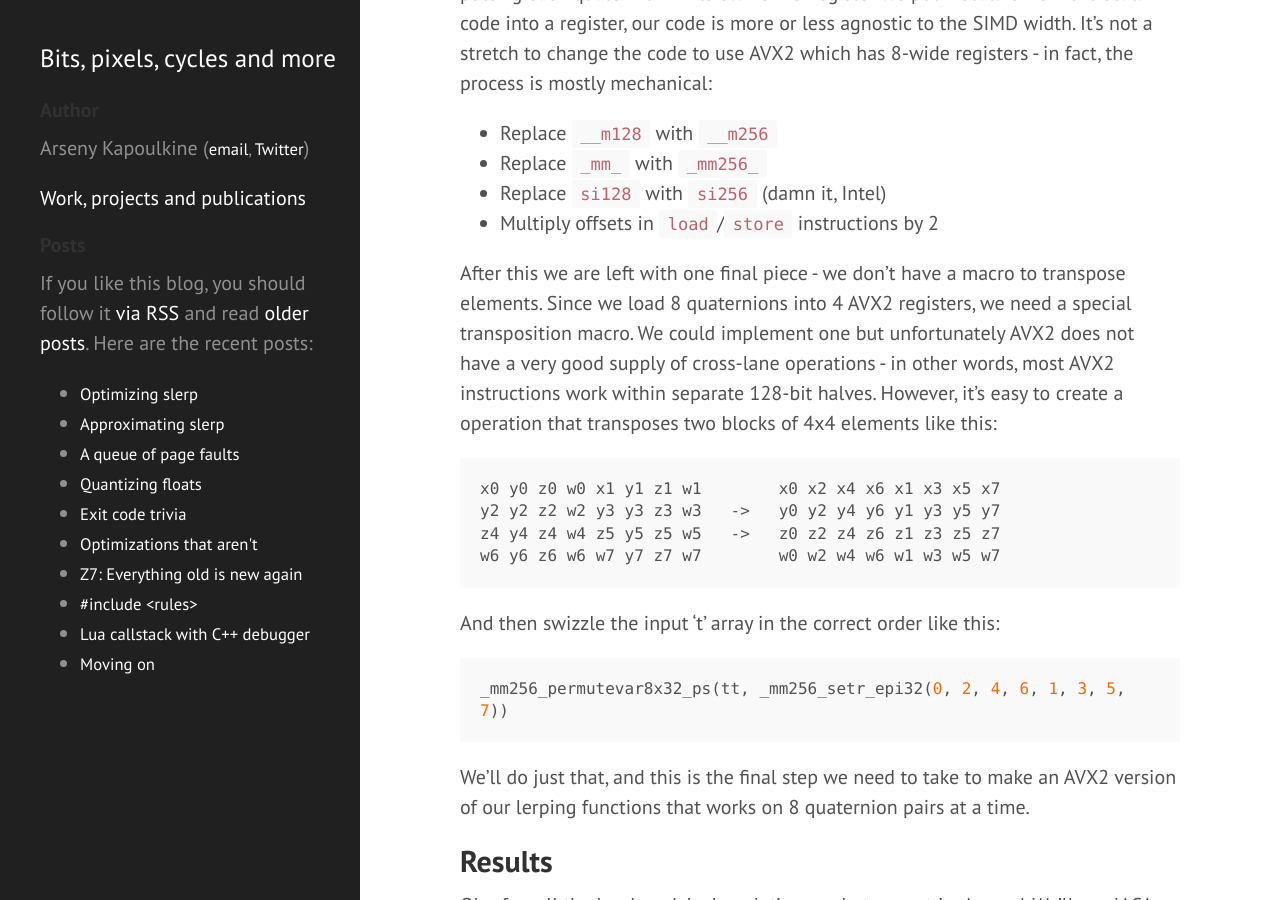
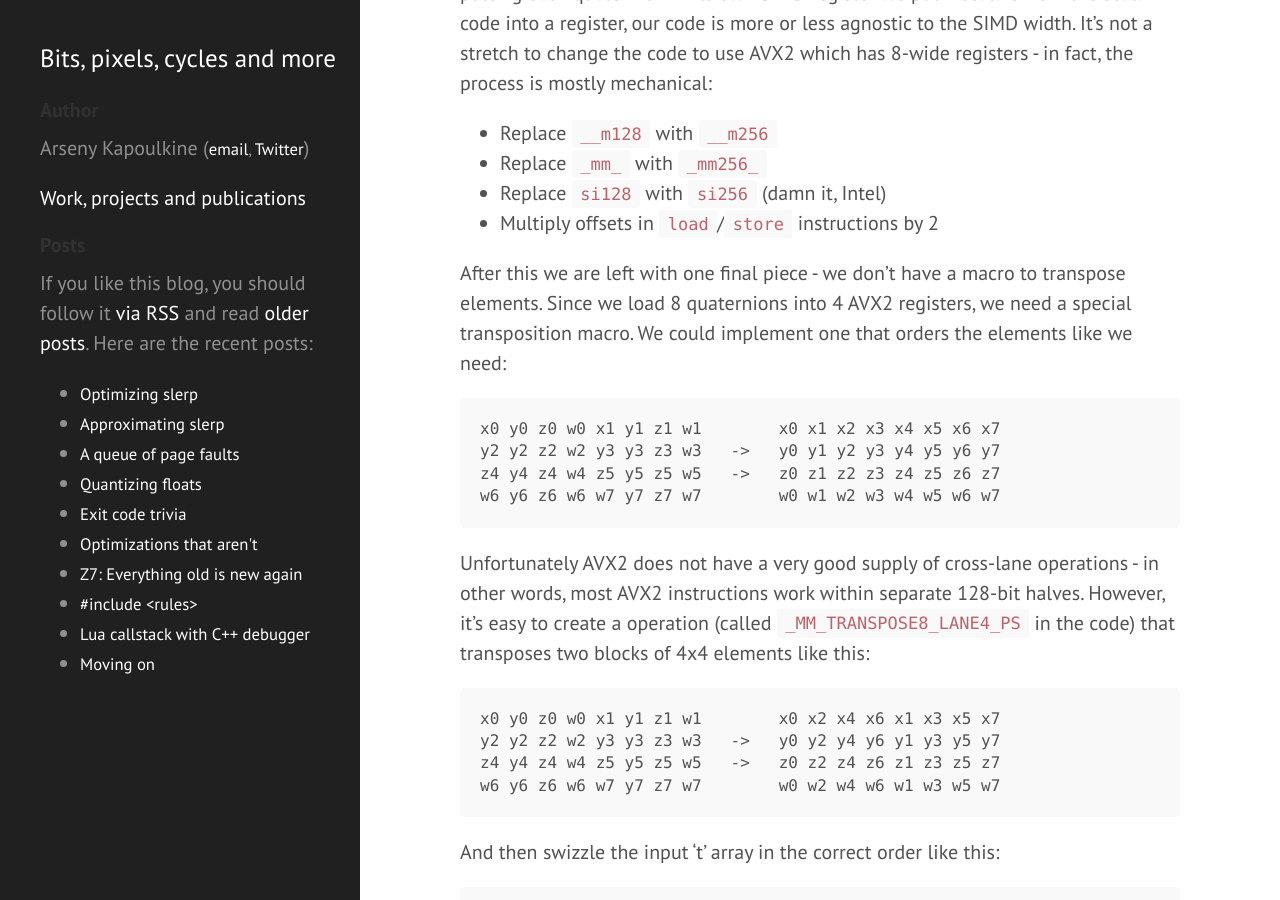
Before and after one commit to zeux/zeux.github.io, a Jekyll site: the page built from _posts/2016-05-05-optimizing-slerp.md, in a window 1280 px wide and 900 px high, scrolled down 6936 px. Built offline with Jekyll 4.4.1, drawn with Linux system fonts in a browser that asks for light colours; comment, search, counter and statistics services are not loaded.

Commit message:
Clarify transposition changes

````diff
--- a/_posts/2016-05-05-optimizing-slerp.md
+++ b/_posts/2016-05-05-optimizing-slerp.md
@@ -172,7 +172,16 @@ Here's an interesting property of the code that we ended up with. Since instead
 * Replace `si128` with `si256` (damn it, Intel)
 * Multiply offsets in `load`/`store` instructions by 2
 
-After this we are left with one final piece - we don't have a macro to transpose elements. Since we load 8 quaternions into 4 AVX2 registers, we need a special transposition macro. We could implement one but unfortunately AVX2 does not have a very good supply of cross-lane operations - in other words, most AVX2 instructions work within separate 128-bit halves. However, it's easy to create a operation that transposes two blocks of 4x4 elements like this:
+After this we are left with one final piece - we don't have a macro to transpose elements. Since we load 8 quaternions into 4 AVX2 registers, we need a special transposition macro. We could implement one that orders the elements like we need:
+
+```cpp
+x0 y0 z0 w0 x1 y1 z1 w1        x0 x1 x2 x3 x4 x5 x6 x7
+y2 y2 z2 w2 y3 y3 z3 w3   ->   y0 y1 y2 y3 y4 y5 y6 y7
+z4 y4 z4 w4 z5 y5 z5 w5   ->   z0 z1 z2 z3 z4 z5 z6 z7
+w6 y6 z6 w6 w7 y7 z7 w7        w0 w1 w2 w3 w4 w5 w6 w7
+```
+
+Unfortunately AVX2 does not have a very good supply of cross-lane operations - in other words, most AVX2 instructions work within separate 128-bit halves. However, it's easy to create a operation (called `_MM_TRANSPOSE8_LANE4_PS` in the code) that transposes two blocks of 4x4 elements like this:
 
 ```cpp
 x0 y0 z0 w0 x1 y1 z1 w1        x0 x2 x4 x6 x1 x3 x5 x7
````
